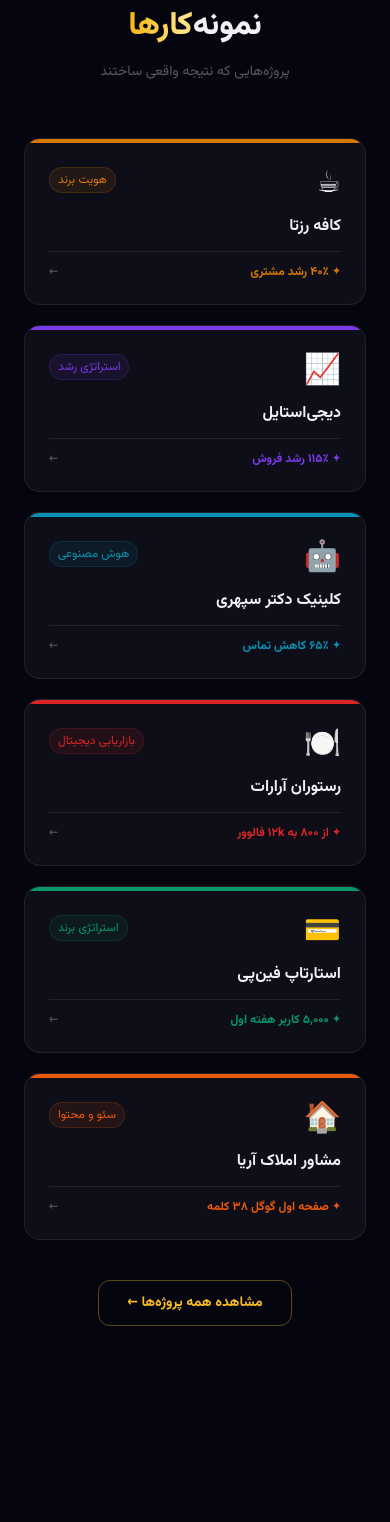
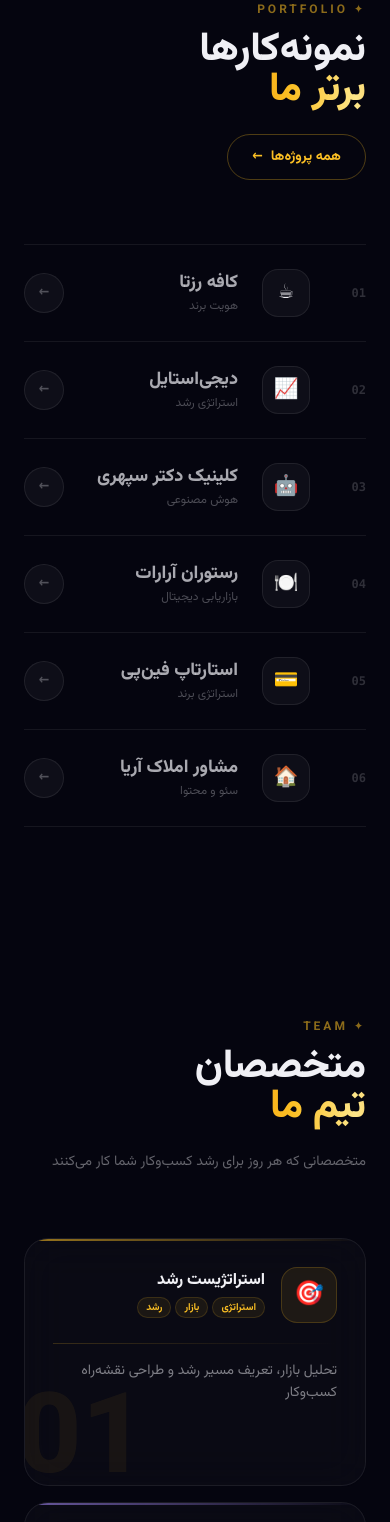
Before and after one commit to amirsamimaneh-svg/Mahir-Gostaran, a Next.js app: page / in a window 390 px wide. Shown: the part 2660-4182 px from the top of the page. Built offline with nearby package versions, Linux system fonts and the light colour scheme; no server answers.

Commit message:
feat: ریدیزاین کامل پورتفولیو (editorial) و تیم (bento grid)

```diff
--- a/src/app/page.tsx
+++ b/src/app/page.tsx
@@ -432,60 +432,110 @@ function Services() {
 function Portfolio() {
   const { lang } = useLang();
   const isRtl = lang === "fa";
-  // import inline to keep page.tsx self-contained
+  const [hovered, setHovered] = useState<number | null>(null);
+
   const items = [
-    { slug: "brand-identity-cafe",      emoji: "☕", color: "#d97706", category_fa: "هویت برند",        category_en: "Brand Identity",     title_fa: "کافه رزتا",        title_en: "Rosetta Café",      result_fa: "۴۰٪ رشد مشتری",       result_en: "40% growth" },
-    { slug: "growth-strategy-ecommerce",emoji: "📈", color: "#7c3aed", category_fa: "استراتژی رشد",     category_en: "Growth Strategy",    title_fa: "دیجی‌استایل",      title_en: "DigiStyle",         result_fa: "۱۱۵٪ رشد فروش",      result_en: "115% sales growth" },
-    { slug: "ai-automation-clinic",     emoji: "🤖", color: "#0891b2", category_fa: "هوش مصنوعی",       category_en: "AI Solutions",       title_fa: "کلینیک دکتر سپهری",title_en: "Dr. Sepehri Clinic",result_fa: "۶۵٪ کاهش تماس",      result_en: "65% fewer calls" },
-    { slug: "digital-marketing-restaurant",emoji:"🍽️",color:"#dc2626",category_fa:"بازاریابی دیجیتال",category_en:"Digital Marketing",   title_fa: "رستوران آرارات",   title_en: "Ararat Restaurant", result_fa: "از ۸۰۰ به ۱۲k فالوور",result_en: "800→12k followers" },
-    { slug: "brand-strategy-startup",   emoji: "💳", color: "#059669", category_fa: "استراتژی برند",    category_en: "Brand Strategy",     title_fa: "استارتاپ فین‌پی",  title_en: "FinPay Startup",    result_fa: "۵,۰۰۰ کاربر هفته اول",result_en: "5k users week 1" },
-    { slug: "seo-real-estate",          emoji: "🏠", color: "#ea580c", category_fa: "سئو و محتوا",      category_en: "SEO & Content",      title_fa: "مشاور املاک آریا", title_en: "Arya Real Estate",  result_fa: "صفحه اول گوگل ۳۸ کلمه",result_en: "38 keywords page 1" },
+    { slug: "brand-identity-cafe",         emoji: "☕", color: "#d97706", category_fa: "هویت برند",        category_en: "Brand Identity",     title_fa: "کافه رزتا",         title_en: "Rosetta Café",       result_fa: "۴۰٪ رشد مشتری",         result_en: "40% growth" },
+    { slug: "growth-strategy-ecommerce",   emoji: "📈", color: "#7c3aed", category_fa: "استراتژی رشد",     category_en: "Growth Strategy",    title_fa: "دیجی‌استایل",       title_en: "DigiStyle",          result_fa: "۱۱۵٪ رشد فروش",        result_en: "115% sales growth" },
+    { slug: "ai-automation-clinic",        emoji: "🤖", color: "#0891b2", category_fa: "هوش مصنوعی",       category_en: "AI Solutions",       title_fa: "کلینیک دکتر سپهری", title_en: "Dr. Sepehri Clinic", result_fa: "۶۵٪ کاهش تماس",        result_en: "65% fewer calls" },
+    { slug: "digital-marketing-restaurant",emoji: "🍽️",color: "#dc2626", category_fa: "بازاریابی دیجیتال",category_en: "Digital Marketing",  title_fa: "رستوران آرارات",    title_en: "Ararat Restaurant",  result_fa: "از ۸۰۰ به ۱۲k فالوور",  result_en: "800→12k followers" },
+    { slug: "brand-strategy-startup",      emoji: "💳", color: "#059669", category_fa: "استراتژی برند",    category_en: "Brand Strategy",     title_fa: "استارتاپ فین‌پی",   title_en: "FinPay Startup",     result_fa: "۵,۰۰۰ کاربر هفته اول", result_en: "5k users week 1" },
+    { slug: "seo-real-estate",             emoji: "🏠", color: "#ea580c", category_fa: "سئو و محتوا",      category_en: "SEO & Content",      title_fa: "مشاور املاک آریا",  title_en: "Arya Real Estate",   result_fa: "صفحه اول گوگل ۳۸ کلمه", result_en: "38 keywords page 1" },
   ];
 
   return (
-    <section id="portfolio" className="py-24 px-6 w-full max-w-6xl mx-auto">
-      <div className="text-center mb-14">
-        <h2 className="font-extrabold mb-3" style={{ fontSize: "clamp(2rem,5vw,3.5rem)" }}>
-          <span className="c-fg">{isRtl ? "نمونه‌" : "Our "}</span>
-          <span className="text-shimmer">{isRtl ? "کارها" : "Portfolio"}</span>
+    <section id="portfolio" className="py-24 w-full max-w-6xl mx-auto px-6">
+
+      {/* Header */}
+      <div className="flex flex-col md:flex-row md:items-end justify-between gap-6 mb-16">
+        <div>
+          <p className="text-xs font-bold tracking-[0.25em] mb-3" style={{ color: "rgba(251,191,36,0.55)" }}>
+            {isRtl ? "✦ PORTFOLIO" : "✦ PORTFOLIO"}
+          </p>
+          <h2 className="font-extrabold leading-none" style={{ fontSize: "clamp(2.5rem,6vw,5rem)", color: "#f0f0f5" }}>
+            {isRtl ? "نمونه‌کارها" : "Selected"}
+            <br />
+            <span className="text-shimmer">{isRtl ? "برتر ما" : "Works"}</span>
           </h2>
-        <p className="max-w-sm mx-auto text-sm c-fg3">
-          {isRtl ? "پروژه‌هایی که نتیجه واقعی ساختند" : "Projects that delivered real results"}
+        </div>
+        <Link href="/portfolio"
+          className="group self-start md:self-end inline-flex items-center gap-2 px-6 py-3 rounded-full font-bold text-sm transition-all hover:gap-4"
+          style={{ border: "1px solid rgba(251,191,36,0.3)", color: "#fbbf24" }}>
+          {isRtl ? "همه پروژه‌ها" : "All Projects"}
+          <span className="transition-transform group-hover:translate-x-1">{isRtl ? "←" : "→"}</span>
+        </Link>
+      </div>
+
+      {/* Project list — editorial style */}
+      <div className="flex flex-col">
+        {items.map((p, i) => (
+          <Link key={p.slug} href={`/portfolio/${p.slug}?lang=${lang}`}
+            onMouseEnter={() => setHovered(i)}
+            onMouseLeave={() => setHovered(null)}
+            className="group relative flex items-center gap-6 py-6 transition-all duration-300 cursor-pointer"
+            style={{
+              borderTop: "1px solid rgba(255,255,255,0.07)",
+              borderBottom: i === items.length - 1 ? "1px solid rgba(255,255,255,0.07)" : "none",
+            }}>
+
+            {/* Number */}
+            <span className="text-xs font-mono font-bold w-8 flex-shrink-0 transition-colors duration-300"
+              style={{ color: hovered === i ? p.color : "rgba(240,240,245,0.18)" }}>
+              0{i + 1}
+            </span>
+
+            {/* Emoji bubble */}
+            <div className="w-12 h-12 rounded-2xl flex items-center justify-center text-xl flex-shrink-0 transition-all duration-300"
+              style={{
+                background: hovered === i ? `${p.color}22` : "rgba(255,255,255,0.04)",
+                border: `1px solid ${hovered === i ? p.color + "44" : "rgba(255,255,255,0.08)"}`,
+                transform: hovered === i ? "scale(1.1) rotate(-4deg)" : "scale(1)",
+              }}>
+              {p.emoji}
+            </div>
+
+            {/* Title + category */}
+            <div className="flex-1 min-w-0">
+              <h3 className="font-extrabold text-lg md:text-2xl leading-tight transition-colors duration-300"
+                style={{ color: hovered === i ? "#f0f0f5" : "rgba(240,240,245,0.7)" }}>
+                {isRtl ? p.title_fa : p.title_en}
+              </h3>
+              <p className="text-xs mt-1 transition-colors duration-300"
+                style={{ color: hovered === i ? p.color : "rgba(240,240,245,0.3)" }}>
+                {isRtl ? p.category_fa : p.category_en}
               </p>
             </div>
 
-      <div className="grid grid-cols-1 sm:grid-cols-2 lg:grid-cols-3 gap-5 mb-10">
-        {items.map(p => (
-          <Link key={p.slug} href={`/portfolio/${p.slug}?lang=${lang}`}
-            className="group relative rounded-2xl overflow-hidden transition-all duration-300 hover:-translate-y-1"
-            style={{ background: "var(--card)", border: "1px solid var(--border)" }}>
-            <div className="h-1" style={{ background: p.color }} />
-            <div className="p-6">
-              <div className="flex items-start justify-between mb-3">
-                <span className="text-3xl">{p.emoji}</span>
-                <span className="text-xs px-2 py-1 rounded-full font-medium"
-                  style={{ background: `${p.color}18`, color: p.color, border: `1px solid ${p.color}30` }}>
-                  {isRtl ? p.category_fa : p.category_en}
+            {/* Result badge — shown on hover */}
+            <div className="hidden md:flex items-center gap-2 flex-shrink-0 transition-all duration-300"
+              style={{ opacity: hovered === i ? 1 : 0, transform: hovered === i ? "translateY(0)" : "translateY(6px)" }}>
+              <span className="text-xs font-bold px-4 py-2 rounded-full"
+                style={{ background: `${p.color}15`, color: p.color, border: `1px solid ${p.color}30` }}>
+                ✦ {isRtl ? p.result_fa : p.result_en}
               </span>
             </div>
-              <h3 className="font-bold mb-3 c-fg">{isRtl ? p.title_fa : p.title_en}</h3>
-              <div className="flex items-center justify-between pt-3" style={{ borderTop: "1px solid var(--border)" }}>
-                <span className="text-xs font-bold" style={{ color: p.color }}>
-                  ✦ {isRtl ? p.result_fa : p.result_en}
+
+            {/* Arrow */}
+            <div className="w-10 h-10 rounded-full flex items-center justify-center flex-shrink-0 transition-all duration-300"
+              style={{
+                background: hovered === i ? p.color : "rgba(255,255,255,0.04)",
+                border: `1px solid ${hovered === i ? p.color : "rgba(255,255,255,0.08)"}`,
+                transform: hovered === i ? "scale(1.1)" : "scale(1)",
+              }}>
+              <span className="text-sm font-bold transition-colors duration-300"
+                style={{ color: hovered === i ? "#111" : "rgba(240,240,245,0.3)" }}>
+                {isRtl ? "←" : "→"}
               </span>
-                <span className="text-xs c-fg3 transition-transform group-hover:translate-x-1">{isRtl ? "←" : "→"}</span>
             </div>
-            </div>
+
+            {/* full-row glow */}
+            <div className="absolute inset-0 rounded-xl pointer-events-none transition-opacity duration-300"
+              style={{
+                background: `radial-gradient(ellipse at ${isRtl ? "right" : "left"}, ${p.color}08, transparent 70%)`,
+                opacity: hovered === i ? 1 : 0,
+              }} />
           </Link>
         ))}
-      </div>
-
-      <div className="text-center">
-        <Link href="/portfolio"
-          className="inline-flex items-center gap-2 px-7 py-3 rounded-xl font-bold text-sm transition-all hover:scale-105"
-          style={{ border: "1px solid rgba(251,191,36,0.35)", color: "#fbbf24" }}>
-          {isRtl ? "مشاهده همه پروژه‌ها ←" : "View All Projects →"}
-        </Link>
       </div>
     </section>
   );
@@ -528,53 +578,114 @@ function Team() {
   const { lang } = useLang();
   const tx = t[lang];
   const members = TEAM[lang];
+  const isRtl = lang === "fa";
+
+  const COLORS = ["#fbbf24", "#a78bfa", "#34d399", "#60a5fa", "#f87171", "#fb923c"];
+
   return (
     <section id="team" className="py-24 px-6 w-full max-w-6xl mx-auto">
-      <div className="text-center mb-14">
-        <h2 className="font-extrabold mb-3" style={{ fontSize: "clamp(1.8rem,4vw,2.8rem)" }}>
-          <span className="c-fg">{tx.teamTitle} </span>
-          <span className="text-shimmer">{tx.teamBrand}</span>
+
+      {/* Header */}
+      <div className="mb-16 flex flex-col md:flex-row md:items-end justify-between gap-6">
+        <div>
+          <p className="text-xs font-bold tracking-[0.25em] mb-3" style={{ color: "rgba(251,191,36,0.55)" }}>✦ TEAM</p>
+          <h2 className="font-extrabold leading-none" style={{ fontSize: "clamp(2.5rem,6vw,5rem)", color: "#f0f0f5" }}>
+            {isRtl ? "متخصصان" : "The"}
+            <br />
+            <span className="text-shimmer">{isRtl ? "تیم ما" : "Specialists"}</span>
           </h2>
-        <p className="text-sm c-fg2 max-w-md mx-auto">{tx.teamSub}</p>
+        </div>
+        <p className="max-w-xs text-sm leading-relaxed md:text-right" style={{ color: "rgba(240,240,245,0.4)" }}>
+          {tx.teamSub}
+        </p>
       </div>
 
-      <div className="grid grid-cols-1 sm:grid-cols-2 lg:grid-cols-3 gap-5">
-        {members.map((m, i) => (
-          <div key={i} className="group relative rounded-2xl p-6 transition-all duration-300 hover:-translate-y-1"
+      {/* Bento grid */}
+      <div className="grid grid-cols-1 sm:grid-cols-2 lg:grid-cols-3 gap-4 auto-rows-auto">
+        {members.map((m, i) => {
+          const color = COLORS[i];
+          // first card is wider
+          const isWide = i === 0;
+          return (
+            <div key={i}
+              className={`group relative rounded-3xl p-7 overflow-hidden transition-all duration-500 hover:-translate-y-1 hover:shadow-2xl ${isWide ? "sm:col-span-2 lg:col-span-1" : ""}`}
               style={{
-              background: "rgba(255,255,255,0.03)",
+                background: "rgba(255,255,255,0.025)",
                 border: "1px solid rgba(255,255,255,0.07)",
-              backdropFilter: "blur(12px)",
+                backdropFilter: "blur(20px)",
               }}>
-            {/* glow on hover */}
-            <div className="absolute inset-0 rounded-2xl opacity-0 group-hover:opacity-100 transition-opacity duration-300 pointer-events-none"
-              style={{ background: "radial-gradient(ellipse at top right, rgba(251,191,36,0.06), transparent 70%)" }} />
 
-            <div className="relative z-10">
-              {/* Icon */}
-              <div className="w-12 h-12 rounded-xl flex items-center justify-center text-xl mb-4"
-                style={{ background: "rgba(251,191,36,0.1)", border: "1px solid rgba(251,191,36,0.15)" }}>
+              {/* Big decorative number */}
+              <span className="absolute -bottom-4 font-extrabold select-none pointer-events-none transition-all duration-500 group-hover:opacity-20"
+                style={{
+                  fontSize: "7rem",
+                  lineHeight: 1,
+                  color,
+                  opacity: 0.06,
+                  right: isRtl ? "auto" : "-8px",
+                  left: isRtl ? "-8px" : "auto",
+                }}>
+                0{i + 1}
+              </span>
+
+              {/* Color accent top bar */}
+              <div className="absolute top-0 left-0 right-0 h-[2px] rounded-t-3xl transition-all duration-500"
+                style={{ background: `linear-gradient(90deg, ${color}, transparent)`, opacity: 0.6 }} />
+
+              {/* Glow blob */}
+              <div className="absolute pointer-events-none transition-all duration-500 opacity-0 group-hover:opacity-100"
+                style={{
+                  width: 200, height: 200,
+                  borderRadius: "50%",
+                  background: color,
+                  filter: "blur(80px)",
+                  opacity: 0,
+                  top: -60, right: -60,
+                }} />
+
+              <div className="relative z-10 flex flex-col h-full">
+                {/* Icon + role */}
+                <div className="flex items-center gap-4 mb-5">
+                  <div className="w-14 h-14 rounded-2xl flex items-center justify-center text-2xl flex-shrink-0 transition-all duration-300 group-hover:scale-110 group-hover:rotate-3"
+                    style={{ background: `${color}15`, border: `1px solid ${color}30` }}>
                     {m.icon}
                   </div>
-
-              {/* Role */}
-              <h3 className="font-extrabold text-base mb-2" style={{ color: "#f0f0f5" }}>{m.role}</h3>
-
-              {/* Desc */}
-              <p className="text-sm leading-relaxed mb-4" style={{ color: "rgba(240,240,245,0.45)" }}>{m.desc}</p>
-
-              {/* Tags */}
-              <div className="flex flex-wrap gap-1.5">
+                  <div>
+                    <h3 className="font-extrabold text-base leading-tight transition-colors duration-300 group-hover:text-amber-400"
+                      style={{ color: "#f0f0f5" }}>
+                      {m.role}
+                    </h3>
+                    <div className="flex gap-1 mt-1.5 flex-wrap">
                       {m.tags.map(tag => (
-                  <span key={tag} className="text-xs px-2.5 py-1 rounded-full font-medium"
-                    style={{ background: "rgba(251,191,36,0.07)", color: "rgba(251,191,36,0.7)", border: "1px solid rgba(251,191,36,0.12)" }}>
+                        <span key={tag} className="text-[10px] px-2 py-0.5 rounded-full font-bold"
+                          style={{ background: `${color}12`, color, border: `1px solid ${color}25` }}>
                           {tag}
                         </span>
                       ))}
                     </div>
                   </div>
                 </div>
-        ))}
+
+                {/* Divider */}
+                <div className="h-px mb-4 transition-all duration-300"
+                  style={{ background: `linear-gradient(90deg, ${color}30, transparent)` }} />
+
+                {/* Desc */}
+                <p className="text-sm leading-relaxed flex-1" style={{ color: "rgba(240,240,245,0.5)" }}>
+                  {m.desc}
+                </p>
+
+                {/* Bottom arrow */}
+                <div className="mt-5 flex justify-end">
+                  <div className="w-8 h-8 rounded-full flex items-center justify-center transition-all duration-300 opacity-0 group-hover:opacity-100 group-hover:scale-110"
+                    style={{ background: `${color}20`, border: `1px solid ${color}40` }}>
+                    <span className="text-xs" style={{ color }}>✦</span>
+                  </div>
+                </div>
+              </div>
+            </div>
+          );
+        })}
       </div>
     </section>
   );
```
Lines whose indentation alone changed are shown as unchanged.
